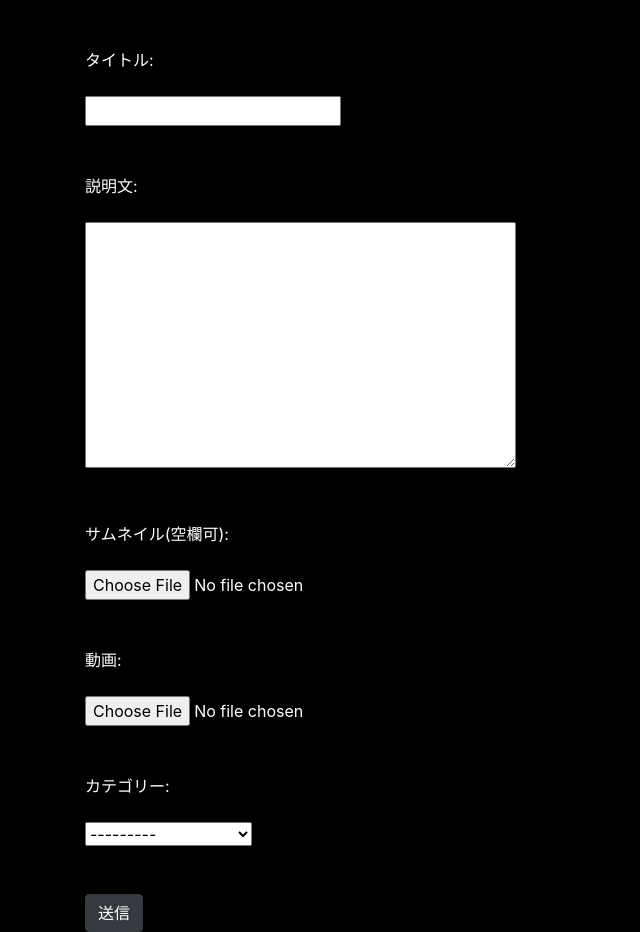
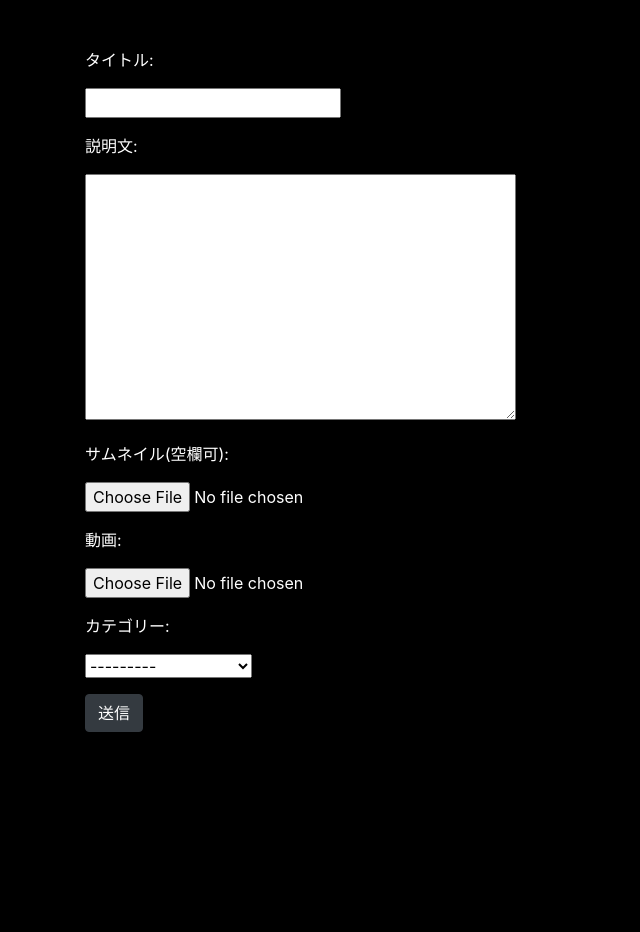
Before and after one commit to ajdjaiuoapooiad/project12-youtube, a Django app: page /create/ in a window 1280 px wide. Shown: the part 56-988 px from the top of the page, without its empty margins (0-640 px from the left). After the commit the page ends 788 px from the top, so only its background shows below. Run offline with Django 5.2, Linux system fonts and the light colour scheme; data comes from the database, SQL or seed files in the repository; both versions use the stored data as it was after the commit.

Commit message:
commit4-6

```diff
--- a/youtube/templates/youtube/post_form.html
+++ b/youtube/templates/youtube/post_form.html
@@ -4,11 +4,13 @@
 
 
 <form action="" method="POST" enctype='multipart/form-data'>
+    {{ form.non_field_errors }}
     {% for field in form %}
-        <div class="mb-5">
-            <p>{{field.label_tag}}</p>
-            <p>{{field}}</p>
-        </div>
+    <div class="form-group mb-5">
+        <label for="{{ field.id_for_label }}">{{field.label_tag}}</label>
+        <p>{{field}}</p>
+        {{ field.errors }}
+
     {% endfor %}
     {% csrf_token %}
 
--- a/youtube/views.py
+++ b/youtube/views.py
@@ -4,6 +4,7 @@ from .models import Post,Category,Comment
 from django.urls import reverse_lazy
 from .forms import YoutubeCreateForm,CommentCreateForm
 from django.db.models import Q
+import os
 
 class IndexView(generic.ListView):
     model=Post
```
Also changed, not shown: db.sqlite3, media/thumbnails/120599158_p0_master1200_QsDMIwX.jpg (added), 1 other file.
